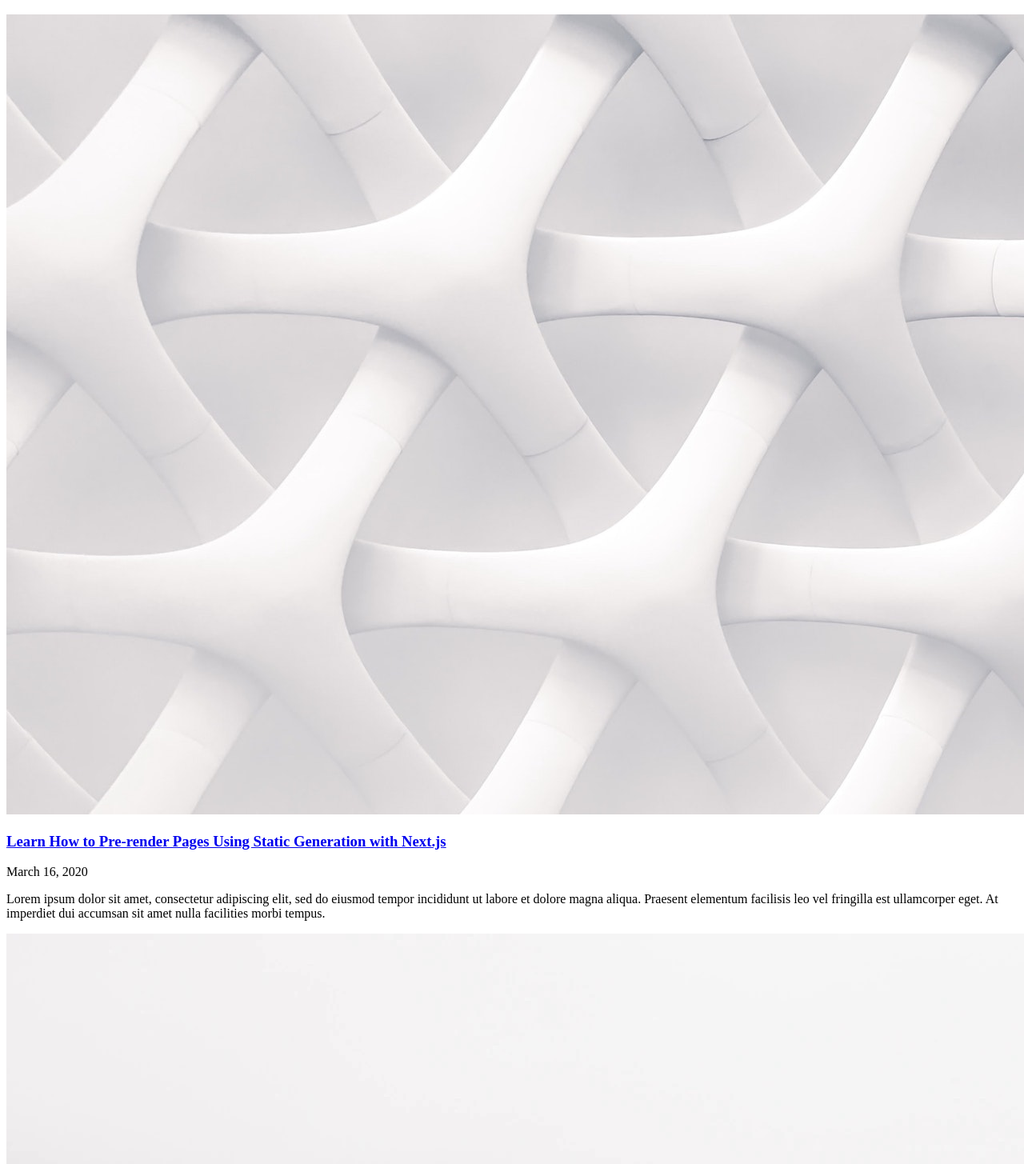
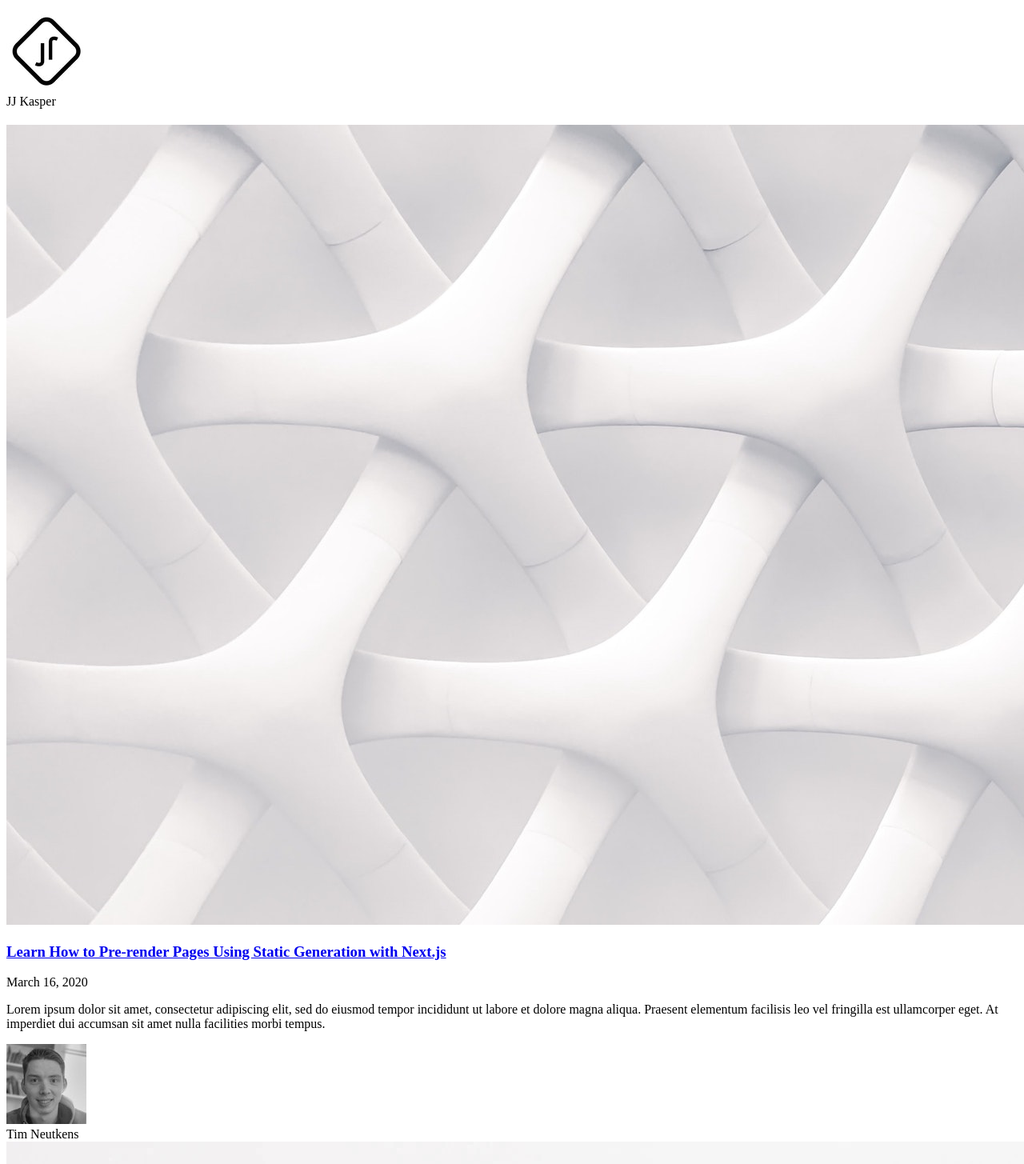
Before and after one commit to Rugoa/Rugoaweb, a Next.js app: page / in a window 1280 px wide. Shown: the part 1275-2730 px from the top of the page at 80% size. Built offline with nearby package versions, Linux system fonts and the light colour scheme.

Commit message:
Author戻す

```diff
--- a/components/hero-post.tsx
+++ b/components/hero-post.tsx
@@ -43,7 +43,7 @@ const HeroPost = ({
         </div>
         <div>
           <p className="text-lg leading-relaxed mb-4">{excerpt}</p>
-
+          <Avatar name={author.name} picture={author.picture} />
         </div>
       </div>
     </section>
--- a/components/more-stories.tsx
+++ b/components/more-stories.tsx
@@ -18,7 +18,7 @@ const MoreStories = ({ posts }: Props) => {
             title={post.title}
             coverImage={post.coverImage}
             date={post.date}
-
+            author={post.author}
             slug={post.slug}
             excerpt={post.excerpt}
           />
--- a/components/post-header.tsx
+++ b/components/post-header.tsx
@@ -16,14 +16,14 @@ const PostHeader = ({ title, coverImage, date, author }: Props) => {
     <>
       <PostTitle>{title}</PostTitle>
       <div className="hidden md:block md:mb-12">
-
+        <Avatar name={author.name} picture={author.picture} />
       </div>
       <div className="mb-8 md:mb-16 sm:mx-0">
         <CoverImage title={title} src={coverImage} />
       </div>
       <div className="max-w-2xl mx-auto">
         <div className="block md:hidden mb-6">
-
+          <Avatar name={author.name} picture={author.picture} />
         </div>
         <div className="mb-6 text-lg">
           <DateFormatter dateString={date} />
--- a/components/post-preview.tsx
+++ b/components/post-preview.tsx
@@ -39,7 +39,7 @@ const PostPreview = ({
         <DateFormatter dateString={date} />
       </div>
       <p className="text-lg leading-relaxed mb-4">{excerpt}</p>
-
+      <Avatar name={author.name} picture={author.picture} />
     </div>
   )
 }
--- a/interfaces/author.ts
+++ b/interfaces/author.ts
@@ -1,5 +1,6 @@
 type Author = {
-
+  name: string
+  picture: string
 }
 
 export default Author
--- a/interfaces/post.ts
+++ b/interfaces/post.ts
@@ -5,7 +5,7 @@ type PostType = {
   title: string
   date: string
   coverImage: string
-
+  author: Author
   excerpt: string
   ogImage: {
     url: string
```
